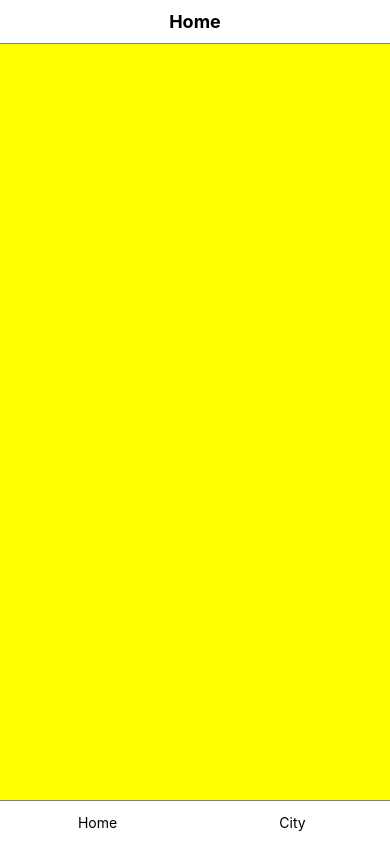
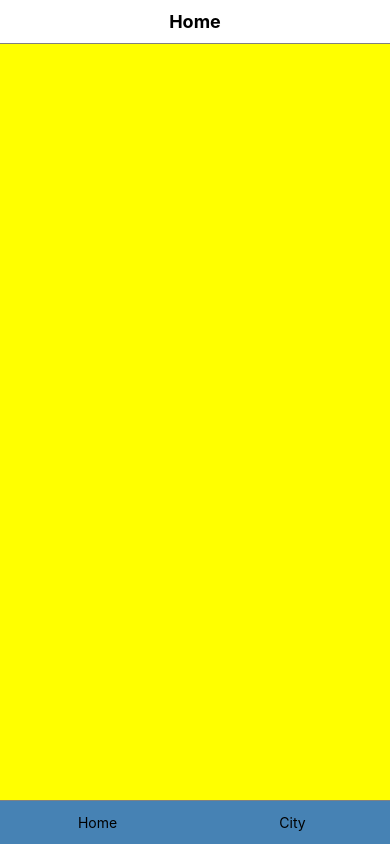
Before and after one commit to catbinhle/GreenReactNative, a React Native app: screen / in a window 390 px wide. Built offline with nearby package versions, Linux system fonts and the light colour scheme.

Commit message:
no message

```diff
--- a/app/Navigator.js
+++ b/app/Navigator.js
@@ -16,17 +16,17 @@ class Navigator extends Component {
 
     _renderHeader = () => (
         <View style={{height: 44, justifyContent: 'center', alignItems: 'center', borderBottomWidth: 0.5, borderBottomColor: 'grey'}}>
-            <Text style={{fontSize: 18, fontWeight: 'bold'}}>Home</Text>
+            <Text style={{fontSize: 18, fontWeight: 'bold'}}>{this.screens[this.state.indexScreen]}</Text>
         </View>
     )
 
     _renderTabbarBottom = () => (
-        <View style={{height: 44, flexDirection: 'row', justifyContent: 'space-between', borderTopColor: 'grey', borderTopWidth: 0.5}}>
+        <View style={{height: 44, flexDirection: 'row', justifyContent: 'space-between', borderTopColor: 'grey', borderTopWidth: 0.5,backgroundColor:'steelblue'}}>
             {
-                this.screens.map(item => (
+                this.screens.map((item, index) => (
                     <TouchableOpacity
-                        style={{flex: 1, alignItems: 'center', justifyContent: 'center'}}
-                        onPress={() => this.setState({indexScreen: 0})}>
+                        style={{flex: 1, alignItems: 'center', justifyContent: 'center',borderColor:'red'}}
+                        onPress={() => this.setState({indexScreen: index})}>
                         <Text>{item}</Text>
                     </TouchableOpacity>
                 ))
--- a/package.json
+++ b/package.json
@@ -15,6 +15,7 @@
     "react": "17.0.1",
     "react-dom": "17.0.1",
     "react-native": "0.64.3",
+    "react-native-vector-icons": "^9.1.0",
     "react-native-web": "0.17.1"
   },
   "devDependencies": {
```
Also changed, not shown: 2 other files (tests, documents, lock files or other folders).
